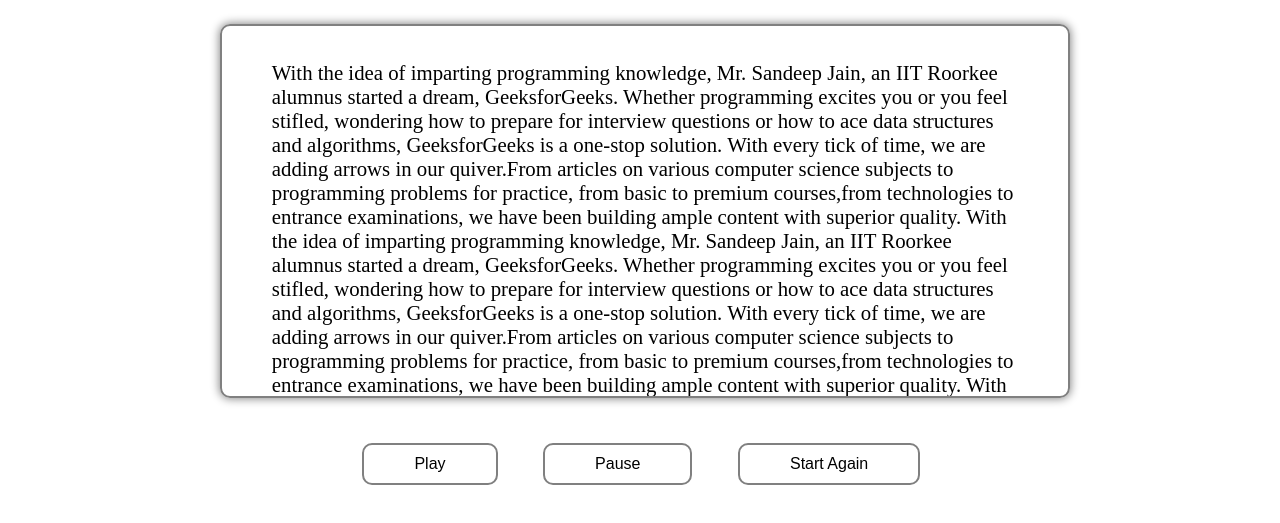
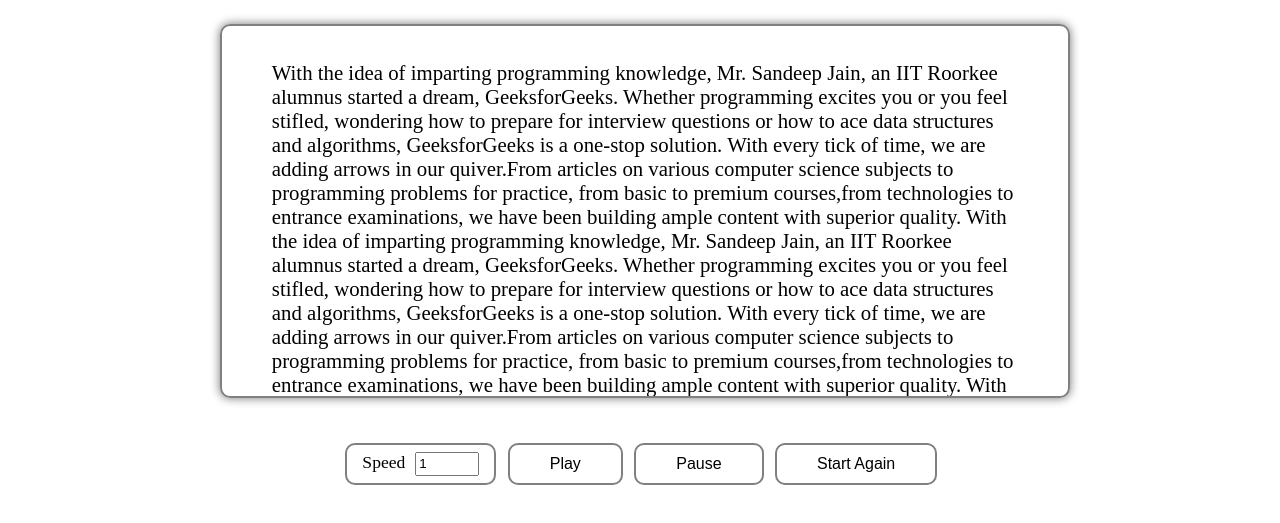
Before and after one commit to Visually-Impaired/Visually_Impaired, a browser extension: page summary.html in a window 1280 px wide. Shown: the part 159-682 px from the top of the page. Drawn offline with Linux system fonts and the light colour scheme.

Commit message:
speed controls

```diff
--- a/summary.css
+++ b/summary.css
@@ -82,7 +82,7 @@
 .btn{
     background-color: white;
     color: black;
-    padding: 10px 50px;
+    padding: 10px 40px;
     border: 2px solid grey;
     border-radius: 10px;
     font-size: 1rem;
@@ -90,7 +90,27 @@
 
 .btn:hover{
     cursor: pointer;
-    box-shadow: 0px 0px 10px 0.5px grey;
+    box-shadow: 0px 0px 8px 0.3px grey;
+    border: 2px solid black;
     background-color: black;
     color: white;
 }
+
+#speed-div{
+    /* border: 2px solid red; */
+    display: flex;
+    padding: 7px 15px;
+    justify-content: center;
+    border: 2px solid grey;
+    border-radius: 10px;
+}
+
+#speed-label{
+    /* border: 2px solid yellow; */
+    font-size: 1.1rem;
+}
+
+#speed{
+    margin-left: 10px;
+    padding: 2px;
+}
--- a/summary.html
+++ b/summary.html
@@ -50,6 +50,10 @@
     </section>
     <section id="playpause">
         <div id="buttons">
+            <div id="speed-div">
+                <label for="speed" id="speed-label">Speed</label>
+                <input type="number" name="speed" id="speed" min="0.5" max="3" step="0.5" value="1">
+            </div>
             <button class="btn"> Play </button>
             <button class="btn"> Pause </button>
             <button class="btn"> Start Again </button>
```
